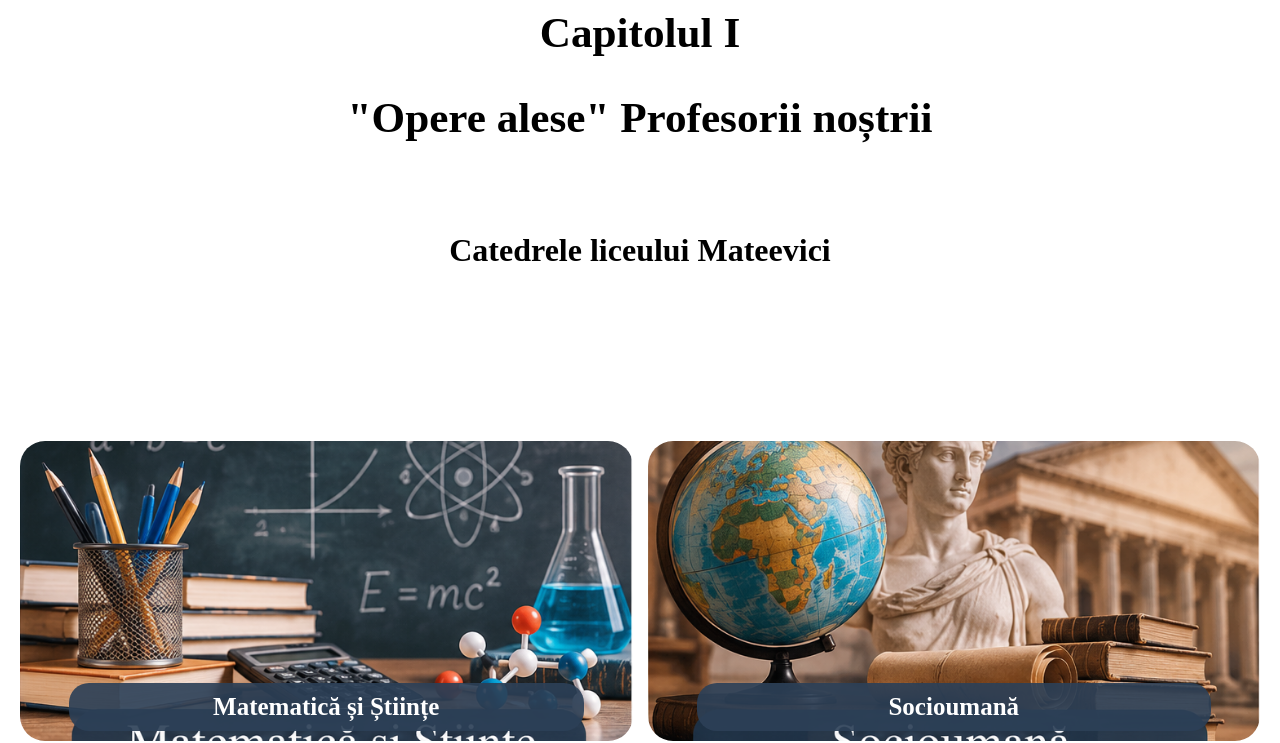
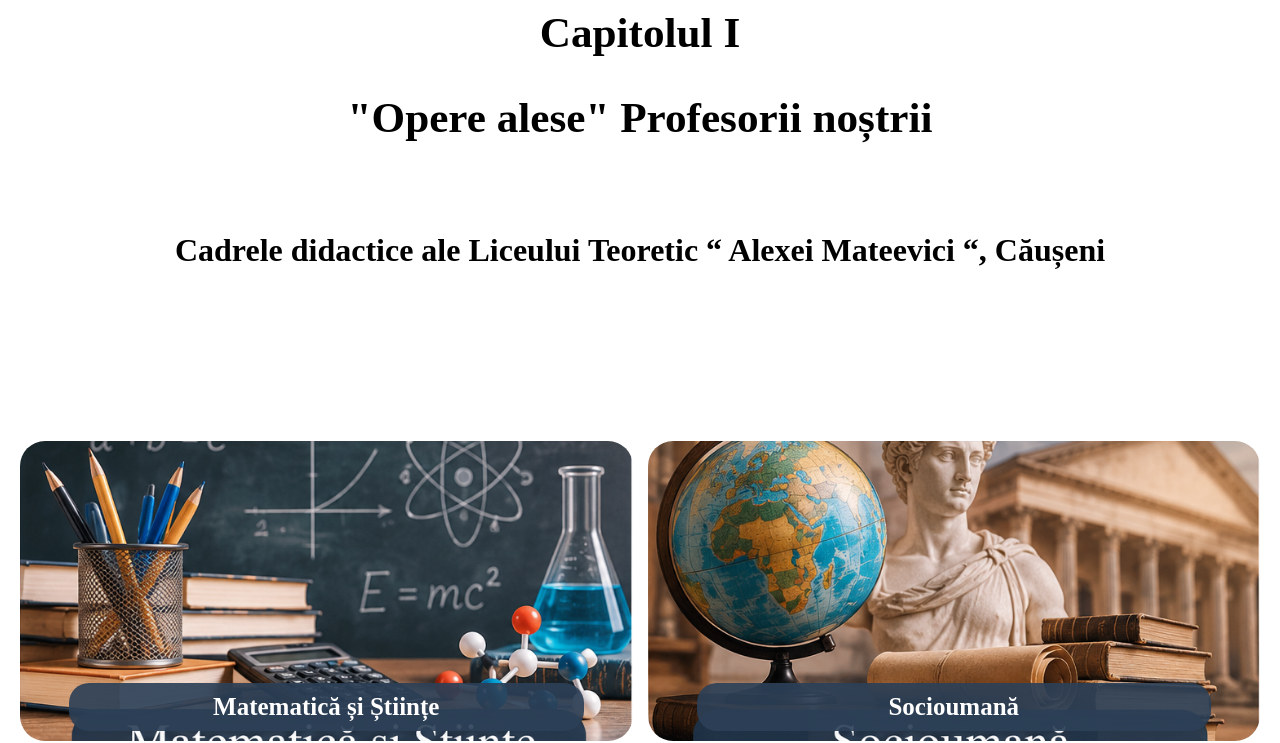
Before and after one commit to idragons2010-blip/Istoria-Mateevici, a plain HTML site: page pages/catedrele.html in a window 1280 px wide. Shown: the part 82-825 px from the top of the page. Drawn offline with Linux system fonts and the light colour scheme.

Commit message:
Add files via upload

```diff
--- a/pages/catedrele.html
+++ b/pages/catedrele.html
@@ -33,7 +33,7 @@
             <br/>
             <br/>
             <br/>
-            <h2 class="centered">Catedrele liceului Mateevici</h2>
+            <h2 class="centered">Cadrele didactice ale Liceului Teoretic “ Alexei Mateevici “, Căușeni</h2>
             <br/>
             <br/>
             <section>
```
